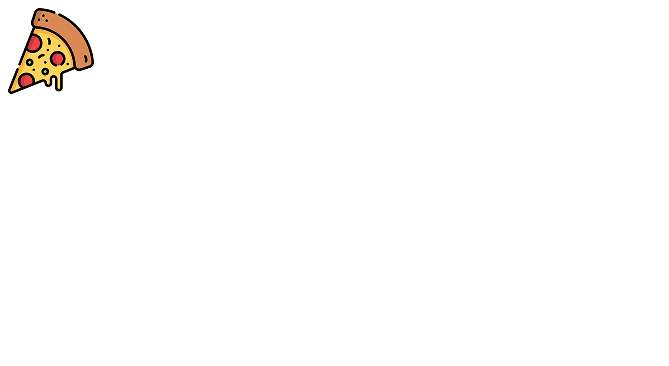
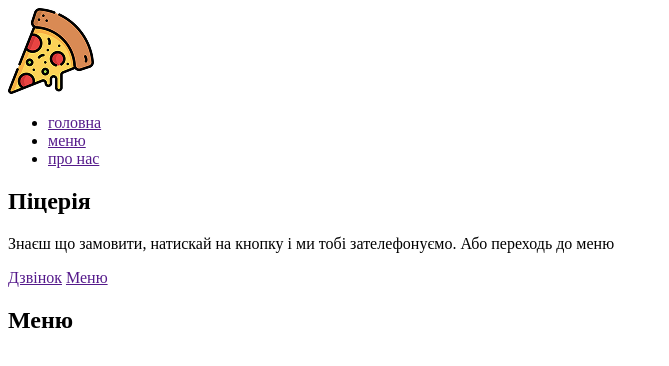
Before and after one commit to Logikaaa/mark_vidmanov, a plain HTML site: page index.html in a window 1280 px wide. Shown: the whole page, without its empty margins (0-669 px from the left). Drawn offline with Linux system fonts and the light colour scheme.

Commit message:
Add files via upload

```diff
--- a/index.html
+++ b/index.html
@@ -8,6 +8,23 @@
 <body>
     <header>
         <img src="./img/image 6.png">
+        <ul>
+            <li><a href="">головна</a></li>
+            <li><a href="">меню</a></li>
+            <li><a href="">про нас</a></li>
+
+        </ul>
     </header>
+    <main>
+        <section>
+            <h1>Піцерія</h1>
+            <p>Знаєш що замовити, натискай на кнопку і ми тобі зателефонуємо. Або переходь до меню</p>
+            <a href="">Дзвінок</a>
+            <a href="">Меню</a>
+        </section>
+        <section>
+            <h2>Меню</h2>
+        </section>
+    </main>
 </body>
 </html>
```
